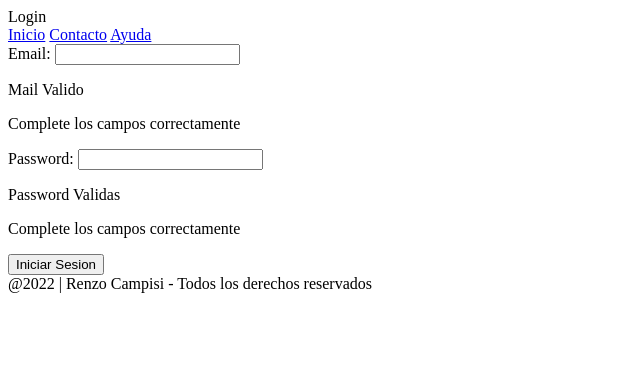
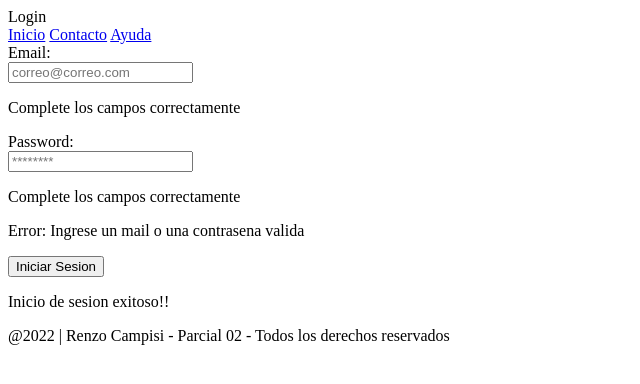
Before and after one commit to renzocampisi/Parcial02_LPPA, a plain HTML site: page Login/index.html in a window 1280 px wide. Shown: the whole page, without its empty margins (0-640 px from the left). Drawn offline with Linux system fonts and the light colour scheme.

Commit message:
master: Arreglos menores de codigo

```diff
--- a/Login/index.html
+++ b/Login/index.html
@@ -13,29 +13,43 @@
             <div class="header">
                     <div class="logo">
                         <label>Login</label>
+                    </div>
                 <nav class="nav">
                     <a href="#">Inicio</a>
                     <a href="#">Contacto</a>
                     <a href="#">Ayuda</a>
                 </nav>
+            </div>
         </header>
-        <form action="" class="formulario">
-            <div class="emailForm">
-                <label class="emailLabel">Email:</label>
-                <input type="email" name="" id="email">
-                <p class="campoCorrecto">Mail Valido</p>
+        <main>
+            <form class="formulario">
+                <div class="formGrupo" id="grupoEmail">
+                    <label for="mail" class="formLabel">Email:</label>
+                    <div class="formGrupo-Input">
+                        <input type="email" class="formInput" name="email" id="email" placeholder="correo@correo.com">
+                    </div>
                     <p class="campoIncorrecto">Complete los campos correctamente</p>
                 </div>
-            <div class="passwordForm">
-                <label class="passwordLabel">Password:</label>
-                <input type="password" name="" id="password">
-                <p class="campoCorrecto">Password Validas</p>
+                <div class="formGrupo" id="grupoPassword">
+                    <label for="contrasena" class="formLabel">Password:</label>
+                    <div class="formGrupo-Input">
+                        <input type="password" class="formInput" name="password" id="password" placeholder="********">
+                    </div>
                     <p class="campoIncorrecto">Complete los campos correctamente</p>
                 </div>
-            <input type="button" value="Iniciar Sesion" id="botonInicio">
+                <div class="formMensaje" id="formMensaje">
+                    <p>Error: Ingrese un mail o una contrasena valida</p>
+                </div>
+                <div class="formGrupo formGrupo-btn-iniciar">
+                    <button type="submit" class="formBtn">Iniciar Sesion</button>
+                    <p class="formMensaje-exito" id="formMensaje-exito">Inicio de sesion exitoso!!</p>
+                </div>
+
             </form>
+
+        </main>
         <footer class="pieDePagina">
-            <label>@2022 | Renzo Campisi - Todos los derechos reservados</label>
+            <label>@2022 | Renzo Campisi - Parcial 02 - Todos los derechos reservados</label>
         </footer>
         <script src="app.js"></script>
     </body>
```
Lines whose indentation alone changed are shown as unchanged.
